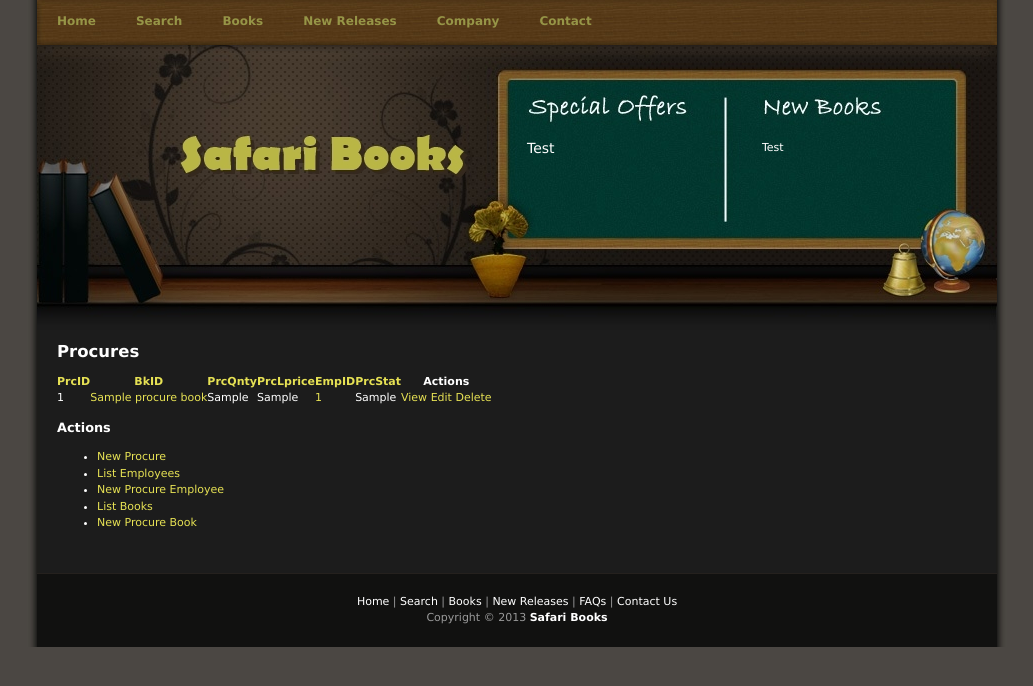
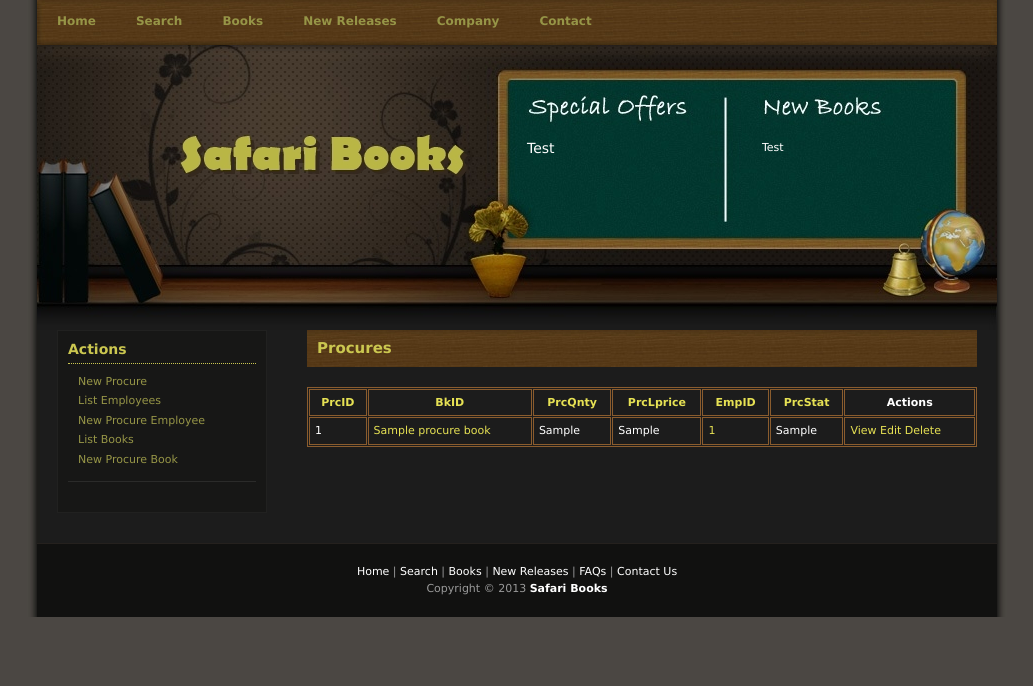
Before and after one commit to breinntaguilar/safaribooks, a CakePHP app: the page made by app/View/Procures/index.ctp in a window 1280 px wide. Shown: the top 686 px of the page, without its empty margins (123-1156 px from the left). Run offline with PHP 8.4 and a stand-in for CakePHP, Linux system fonts and the light colour scheme; the template is opened without the code that fills it: most values are stand-ins (such as "Sample title", 1, 10 or a date in 2020); some libraries are stand-ins or nearby versions.

Commit message:
Update index.ctp

```diff
--- a/app/View/Procures/index.ctp
+++ b/app/View/Procures/index.ctp
@@ -1,6 +1,22 @@
+<div id="templatemo_content_left">
+	<div class="templatemo_content_left_section">
+		<div class="actions">
+			<h1><?php echo __('Actions'); ?></h1>
+			<ul>
+				<li><?php echo $this->Html->link(__('New Procure'), array('action' => 'add')); ?></li>
+				<li><?php echo $this->Html->link(__('List Employees'), array('controller' => 'employees', 'action' => 'index')); ?> </li>
+				<li><?php echo $this->Html->link(__('New Procure Employee'), array('controller' => 'employees', 'action' => 'add')); ?> </li>
+				<li><?php echo $this->Html->link(__('List Books'), array('controller' => 'books', 'action' => 'index')); ?> </li>
+				<li><?php echo $this->Html->link(__('New Procure Book'), array('controller' => 'books', 'action' => 'add')); ?> </li>
+			</ul>
+		</div>
+	</div>
+</div>
+
+<div id="templatemo_content_right">
 	<div class="procures index">
-	<h2><?php echo __('Procures'); ?></h2>
-	<table cellpadding="0" cellspacing="0">
+		<h1><?php echo __('Procures'); ?></h1>
+		<table class="table table-condensed table-bordered table-hover" cellpadding="1" cellspacing="1">
 		<tr>
 				<th><?php echo $this->Paginator->sort('prcID'); ?></th>
 				<th><?php echo $this->Paginator->sort('bkID'); ?></th>
@@ -44,13 +60,4 @@
 		?>
 		</div>
 	</div>
-<div class="actions">
-	<h3><?php echo __('Actions'); ?></h3>
-	<ul>
-		<li><?php echo $this->Html->link(__('New Procure'), array('action' => 'add')); ?></li>
-		<li><?php echo $this->Html->link(__('List Employees'), array('controller' => 'employees', 'action' => 'index')); ?> </li>
-		<li><?php echo $this->Html->link(__('New Procure Employee'), array('controller' => 'employees', 'action' => 'add')); ?> </li>
-		<li><?php echo $this->Html->link(__('List Books'), array('controller' => 'books', 'action' => 'index')); ?> </li>
-		<li><?php echo $this->Html->link(__('New Procure Book'), array('controller' => 'books', 'action' => 'add')); ?> </li>
-	</ul>
 </div>
```
Lines whose indentation alone changed are shown as unchanged.
